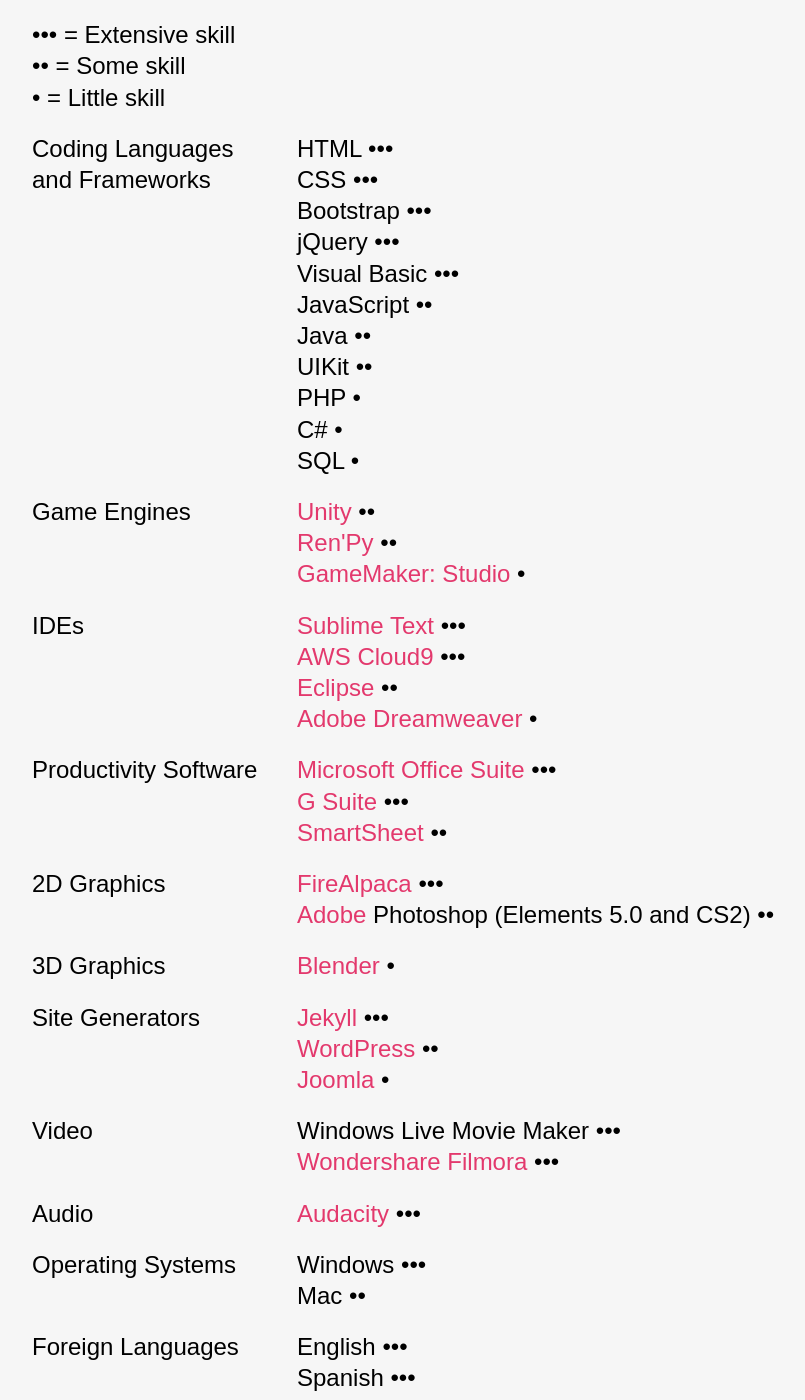
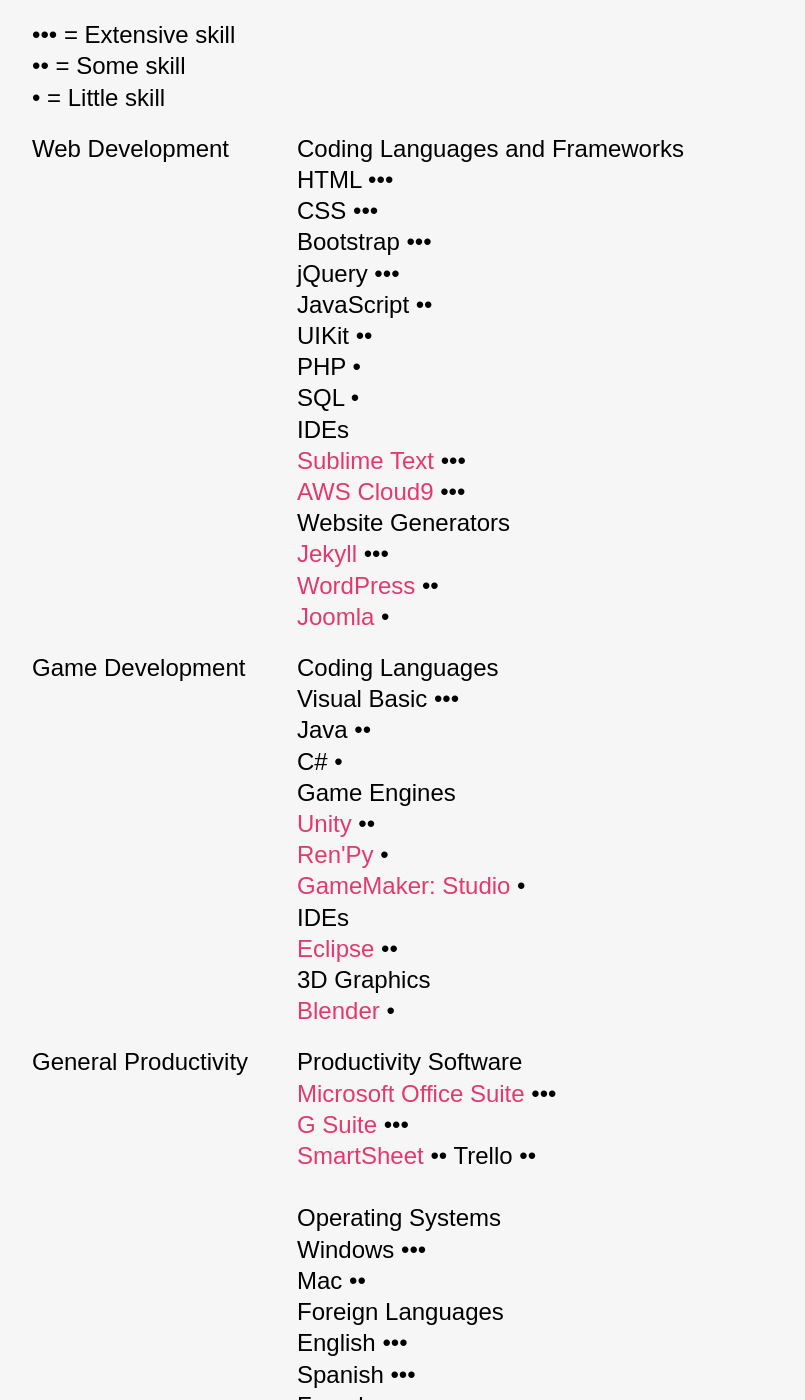
Before and after one commit to liz-lorena/2020, a Jekyll site: the page built from cv/index.html, in a window 1280 px wide and 1400 px high, scrolled down 5677 px. Shown: the whole window, without its empty margins (78-883 px from the left). Built offline with Jekyll 4.4.1, drawn with Linux system fonts in a browser that asks for light colours; some of the changed text lies outside the part shown.

Commit message:
Update index.html

```diff
--- a/cv/index.html
+++ b/cv/index.html
@@ -303,76 +303,60 @@
 <h3>Skills and Tools</h3>
 <p> ••• = Extensive skill<br> •• = Some skill<br> • = Little skill</p>
 <div class="data">
-	<div class="columnOne"><p>Coding Languages and Frameworks</p></div>
+	<div class="columnOne"><p>Web Development</p></div>
 		<div class="columnTwo"><p>
+			Coding Languages and Frameworks <br>
 			HTML ••• <br>
 			CSS ••• <br>
 			Bootstrap ••• <br>
 			jQuery ••• <br>
-			Visual Basic ••• <br>
 			JavaScript •• <br>
-			Java •• <br>
 			UIKit •• <br>
 			PHP • <br>
-			C# • <br>
 			SQL •
-		</p></div>
-
-	<div class="columnOne"><p>Game Engines</p></div>
-		<div class="columnTwo"><p>
-			<a href="https://unity.com/" target="_blank" rel="nofollow">Unity</a> •• <br>
-			<a href="https://www.renpy.org/" target="_blank" rel="nofollow">Ren'Py</a> •• <br>
-			<a href="https://www.yoyogames.com/gamemaker" target="_blank" rel="nofollow">GameMaker: Studio</a> •
-		</p></div>
-
-	<div class="columnOne"><p>IDEs</p></div>
-		<div class="columnTwo"><p>
+			<br>
+			IDEs <br>
 			<a href="https://www.sublimetext.com/" target="_blank" rel="nofollow">Sublime Text</a> ••• <br>
-			<a href="https://aws.amazon.com/cloud9/" target="_blank" rel="nofollow">AWS Cloud9</a> ••• <br>
-			<a href="https://www.eclipse.org/" target="_blank" rel="nofollow">Eclipse</a> •• <br>
-			<a href="https://www.adobe.com/products/dreamweaver.html" target="_blank" rel="nofollow">Adobe Dreamweaver</a> •
-		</p></div>
-
-	<div class="columnOne"><p>Productivity Software</p></div>
-		<div class="columnTwo"><p>
-			<a href="https://www.office.com/" target="_blank" rel="nofollow">Microsoft Office Suite</a> ••• <br>
-			<a href="https://gsuite.google.com/" target="_blank" rel="nofollow">G Suite</a> ••• <br>
-			<a href="https://www.smartsheet.com/" target="_blank" rel="nofollow">SmartSheet</a> ••
-		</p></div>
-
-	<div class="columnOne"><p>2D Graphics</p></div>
-		<div class="columnTwo"><p>
-			<a href="https://firealpaca.com/" target="_blank" rel="nofollow">FireAlpaca</a> ••• <br>
-			<a href="https://www.adobe.com/" target="_blank" rel="nofollow">Adobe</a> Photoshop (Elements 5.0 and CS2) ••
-		</p></div>
-
-	<div class="columnOne"><p>3D Graphics</p></div>
-		<div class="columnTwo"><p><a href="https://www.blender.org/" target="_blank" rel="nofollow">Blender</a> •</p></div>
-
-	<div class="columnOne"><p>Site Generators</p></div>
-		<div class="columnTwo"><p>
+			<a href="https://aws.amazon.com/cloud9/" target="_blank" rel="nofollow">AWS Cloud9</a> •••
+			<br>
+			Website Generators <br>
 			<a href="https://jekyllrb.com/" target="_blank" rel="nofollow">Jekyll</a> ••• <br>
 			<a href="https://wordpress.org/" target="_blank" rel="nofollow">WordPress</a> •• <br>
 			<a href="https://www.joomla.org/" target="_blank" rel="nofollow">Joomla</a> •
 		</p></div>
 
-	<div class="columnOne"><p>Video</p></div>
+	<div class="columnOne"><p>Game Development</p></div>
 		<div class="columnTwo"><p>
-			Windows Live Movie Maker ••• <br>
-			<a href="https://filmora.wondershare.com/" target="_blank" rel="nofollow">Wondershare Filmora</a> •••
+			Coding Languages <br>
+			Visual Basic ••• <br>
+			Java •• <br>
+			C# •
+			<br>
+			Game Engines <br>
+			<a href="https://unity.com/" target="_blank" rel="nofollow">Unity</a> •• <br>
+			<a href="https://www.renpy.org/" target="_blank" rel="nofollow">Ren'Py</a> • <br>
+			<a href="https://www.yoyogames.com/gamemaker" target="_blank" rel="nofollow">GameMaker: Studio</a> •
+			<br>
+			IDEs <br>
+			<a href="https://www.eclipse.org/" target="_blank" rel="nofollow">Eclipse</a> ••
+			<br>
+			3D Graphics <br>
+			<a href="https://www.blender.org/" target="_blank" rel="nofollow">Blender</a> •
 		</p></div>
 
-	<div class="columnOne"><p>Audio</p></div>
-		<div class="columnTwo"><p><a href="https://www.audacityteam.org/" target="_blank" rel="nofollow">Audacity</a> •••</p></div>
-
-	<div class="columnOne"><p>Operating Systems</p></div>
+	<div class="columnOne"><p>General Productivity</p></div>
 		<div class="columnTwo"><p>
+			Productivity Software <br>
+			<a href="https://www.office.com/" target="_blank" rel="nofollow">Microsoft Office Suite</a> ••• <br>
+			<a href="https://gsuite.google.com/" target="_blank" rel="nofollow">G Suite</a> ••• <br>
+			<a href="https://www.smartsheet.com/" target="_blank" rel="nofollow">SmartSheet</a> ••
+			Trello •• <br>
+			<br>
+			Operating Systems <br>
 			Windows ••• <br>
 			Mac ••
-		</p></div>
-
-	<div class="columnOne"><p>Foreign Languages</p></div>
-		<div class="columnTwo"><p>
+			<br>
+			Foreign Languages <br>
 			English ••• <br>
 			Spanish ••• <br>
 			French •• <br>
@@ -380,11 +364,23 @@
 			Japanese •
 		</p></div>
 
-	<div class="columnOne"><p>Other</p></div>
+	<div class="columnOne"><p>Editing and Marketing</p></div>
 		<div class="columnTwo"><p>
-			<a href="https://bronto.com/" target="_blank" rel="nofollow">Bronto</a> •
+			2D Graphics <br>
+			<a href="https://firealpaca.com/" target="_blank" rel="nofollow">FireAlpaca</a> ••• <br>
+			<a href="https://www.adobe.com/" target="_blank" rel="nofollow">Adobe</a> Photoshop (Elements 5.0 and CS2) ••
+			<br>
+			Video <br>
+			Windows Live Movie Maker ••• <br>
+			<a href="https://filmora.wondershare.com/" target="_blank" rel="nofollow">Wondershare Filmora</a> •••
+			<br>
+			Audio <br>
+			<a href="https://www.audacityteam.org/" target="_blank" rel="nofollow">Audacity</a> •••
+			<br>
+			Digital Marketing <br>
+			<a href="https://bronto.com/" target="_blank" rel="nofollow">Bronto</a> •• <br>
+			Aventri ••
 		</p></div>
-
 </div>
 
 <h3>Test Scores</h3>
```
